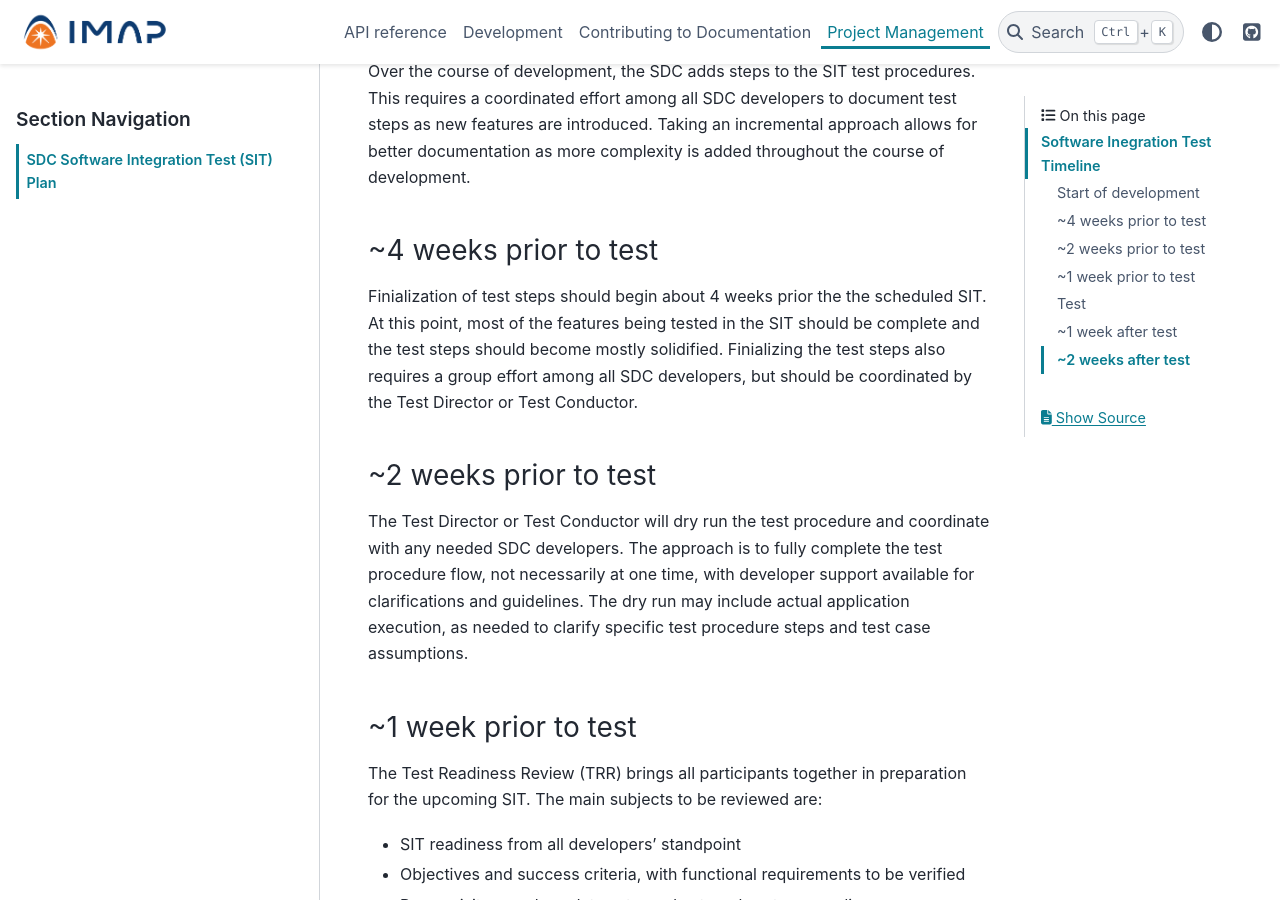
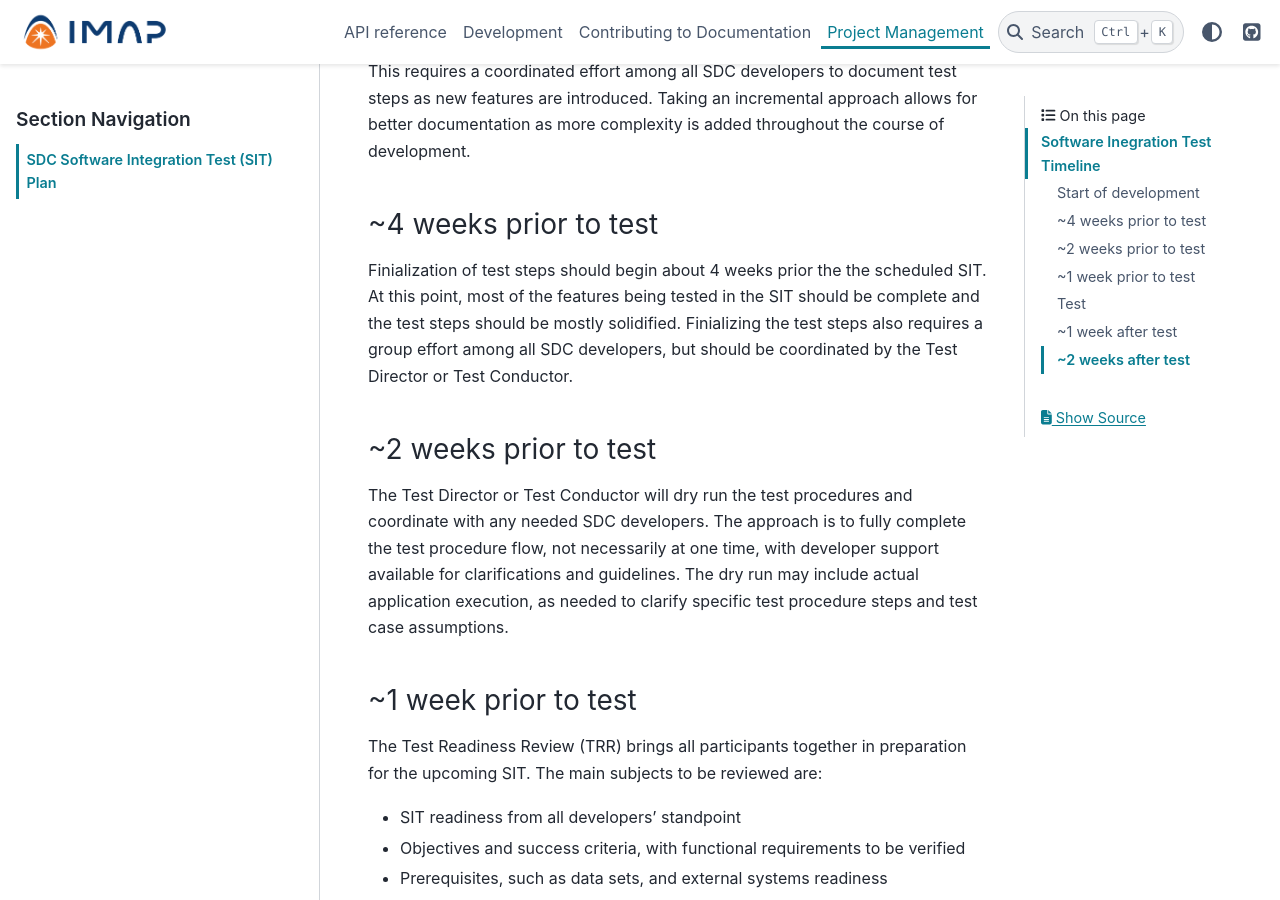
Before and after one commit to IMAP-Science-Operations-Center/imap_processing, a Sphinx documentation site: the page built from docs/source/project-management/sdc-sit-plan.rst, in a window 1280 px wide and 900 px high, scrolled down 1043 px. Built offline with Sphinx 7.4.7 and the PyData theme 0.15.4, drawn with Linux system fonts in a browser that asks for light colours; some of the changed text lies outside the part shown.

Commit message:
minor wording changes

```diff
--- a/docs/source/project-management/sdc-sit-plan.rst
+++ b/docs/source/project-management/sdc-sit-plan.rst
@@ -27,12 +27,12 @@
 ~4 weeks prior to test
 ^^^^^^^^^^^^^^^^^^^^^^
 
-Finialization of test steps should begin about 4 weeks prior the the scheduled SIT. At this point, most of the features being tested in the SIT should be complete and the test steps should become mostly solidified. Finializing the test steps also requires a group effort among all SDC developers, but should be coordinated by the Test Director or Test Conductor.
+Finialization of test steps should begin about 4 weeks prior the the scheduled SIT. At this point, most of the features being tested in the SIT should be complete and the test steps should be mostly solidified. Finializing the test steps also requires a group effort among all SDC developers, but should be coordinated by the Test Director or Test Conductor.
 
 ~2 weeks prior to test
 ^^^^^^^^^^^^^^^^^^^^^^
 
-The Test Director or Test Conductor will dry run the test procedure and coordinate with any needed SDC developers. The approach is to fully complete the test procedure flow, not necessarily at one time, with developer support available for clarifications and guidelines. The dry run may include actual application execution, as needed to clarify specific test procedure steps and test case assumptions.
+The Test Director or Test Conductor will dry run the test procedures and coordinate with any needed SDC developers. The approach is to fully complete the test procedure flow, not necessarily at one time, with developer support available for clarifications and guidelines. The dry run may include actual application execution, as needed to clarify specific test procedure steps and test case assumptions.
 
 ~1 week prior to test
 ^^^^^^^^^^^^^^^^^^^^^
```
Also changed, not shown: other parts of docs/source/project-management/sdc-sit-plan.rst (+2 -2 lines).
